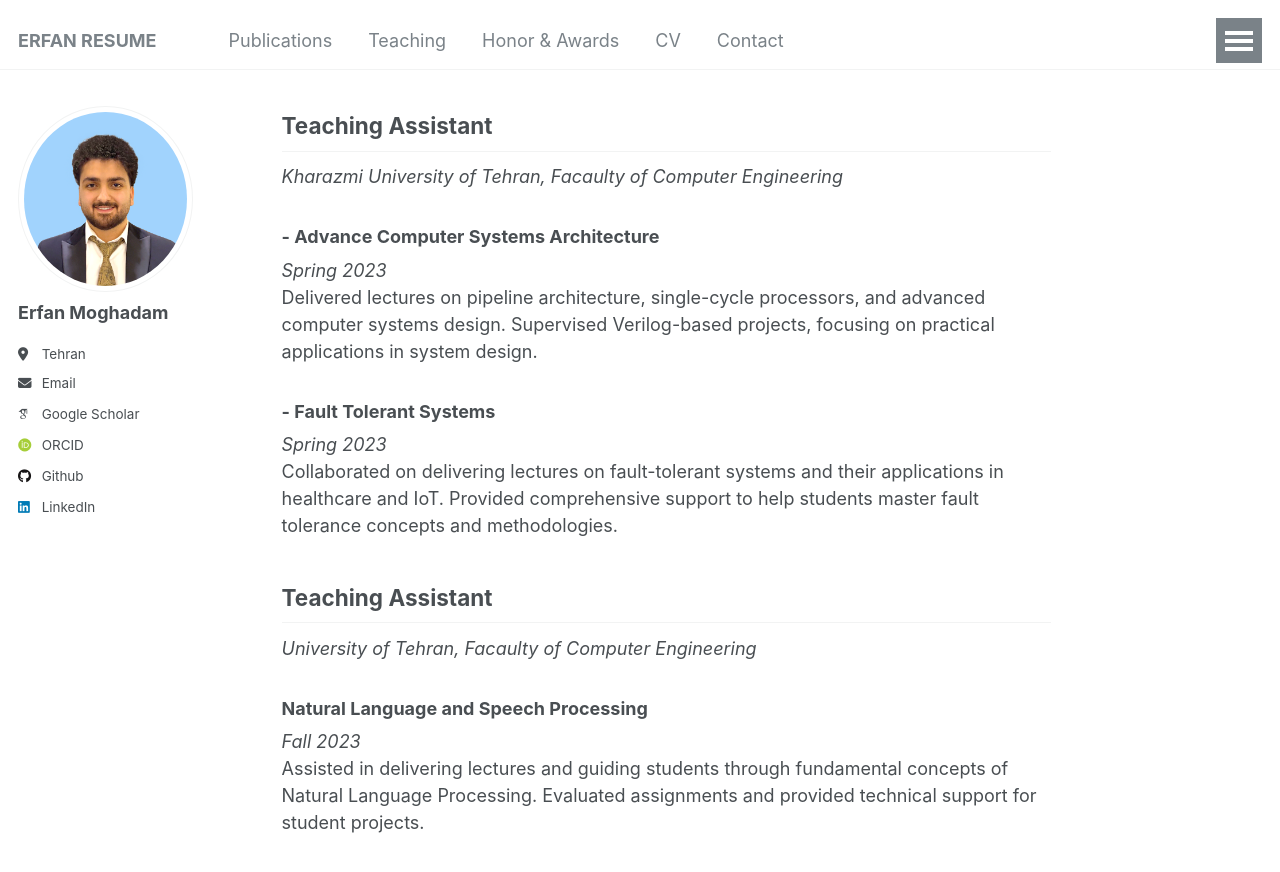
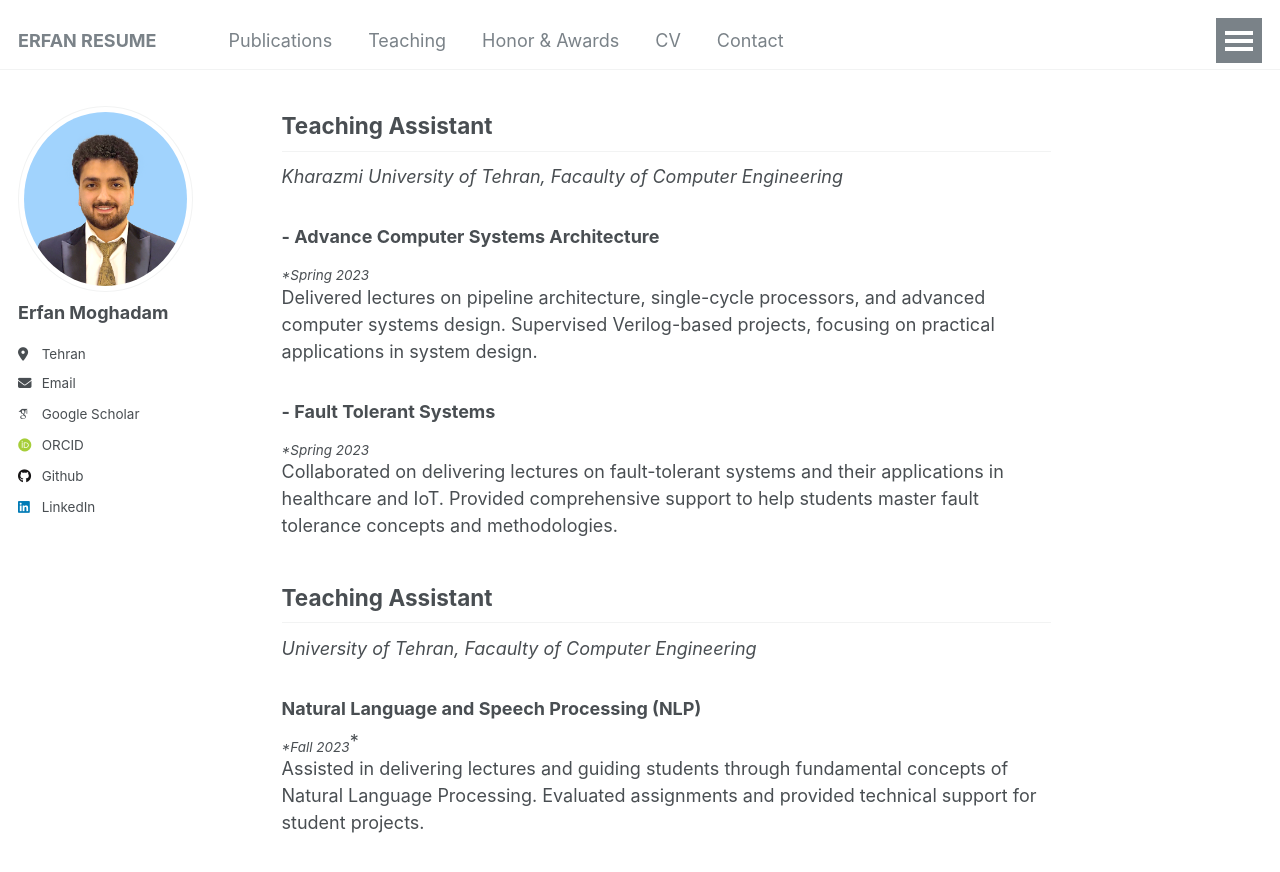
Before and after one commit to erfanresume/erfanresume.github.io, a Jekyll site: the page built from _pages/teaching.md, in a window 1280 px wide and 900 px high, scrolled down 951 px. Shown: the top 872 px of the window. Built offline with Jekyll 4.4.1, drawn with Linux system fonts in a browser that asks for light colours; some web fonts are replaced.

Commit message:
Update teaching.md

```diff
--- a/_pages/teaching.md
+++ b/_pages/teaching.md
@@ -15,27 +15,27 @@
 <sub>*Spring 2024 - Fall 2024*</sub>
 - ### Logic Circuit Labratory<br>
 Taught the fundamentals of digital logic circuit design and implementation with hands-on training, including:<br>
--- Xilinx ISE training
--- Verilog programming instruction
--- Supervised FPGA-based projects, including smart parking systems
+ -- Xilinx ISE training
+ -- Verilog programming instruction
+ -- Supervised FPGA-based projects, including smart parking systems
 
 ## Teaching Assistant
-*University of Tehran, Facaulty of Computer Engineering<br>
-Fall 2023*
+*University of Tehran, Facaulty of Computer Engineering*<br>
+<sub>*Fall 2023*</sub>
 ### Advance Computer Networks
 Collaborated on delivering lectures, grade assignments, and assist students with course material.
 
 ## Teaching Assistant
 *Kharazmi University of Tehran, Facaulty of Computer Engineering*
 ### - Advance Computer Systems Architecture
-*Spring 2023*<br>
+<sub>**Spring 2023*</sub><br>
 Delivered lectures on pipeline architecture, single-cycle processors, and advanced computer systems design. Supervised Verilog-based projects, focusing on practical applications in system design.
 ### - Fault Tolerant Systems
-*Spring 2023*<br>
+<sub>**Spring 2023*</sub><br>
 Collaborated on delivering lectures on fault-tolerant systems and their applications in healthcare and IoT. Provided comprehensive support to help students master fault tolerance concepts and methodologies.
 
 ## Teaching Assistant
 *University of Tehran, Facaulty of Computer Engineering*
-### Natural Language and Speech Processing
-*Fall 2023*<br>
+### Natural Language and Speech Processing (NLP)
+<sub>**Fall 2023*</sub>*<br>
 Assisted in delivering lectures and guiding students through fundamental concepts of Natural Language Processing. Evaluated assignments and provided technical support for student projects.
```
